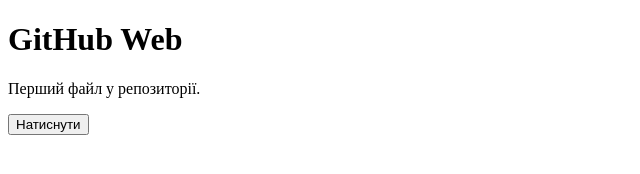
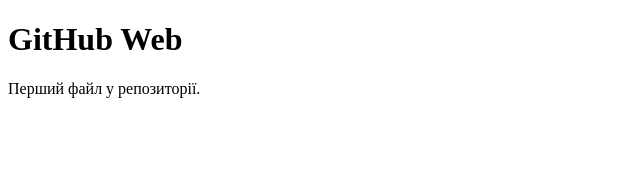
Before and after one commit to rvrspolarity/lab5-git-web, a plain HTML site: page index.html in a window 1280 px wide. Shown: the whole page, without its empty margins (0-640 px from the left). Drawn offline with Linux system fonts and the light colour scheme.

Commit message:
Revert "Add feature section"

```diff
--- a/index.html
+++ b/index.html
@@ -7,8 +7,6 @@
 <body>
     <h1>GitHub Web</h1>
     <p>Перший файл у репозиторії.</p>
-
-    <button>Натиснути</button>
 </body>
 </html>
 
```
